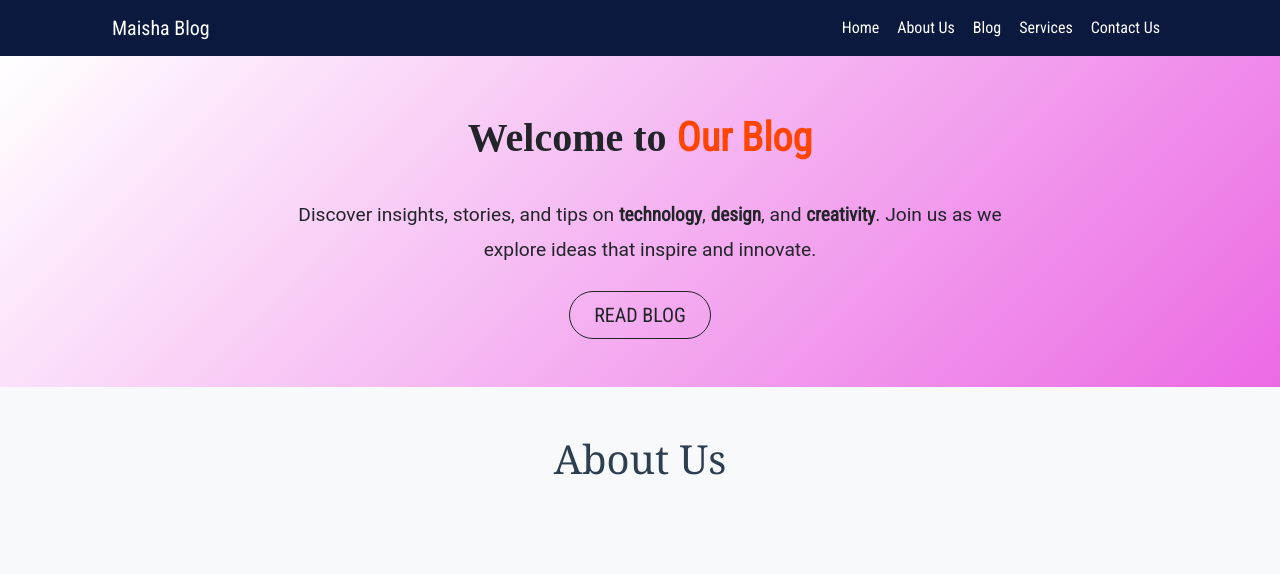
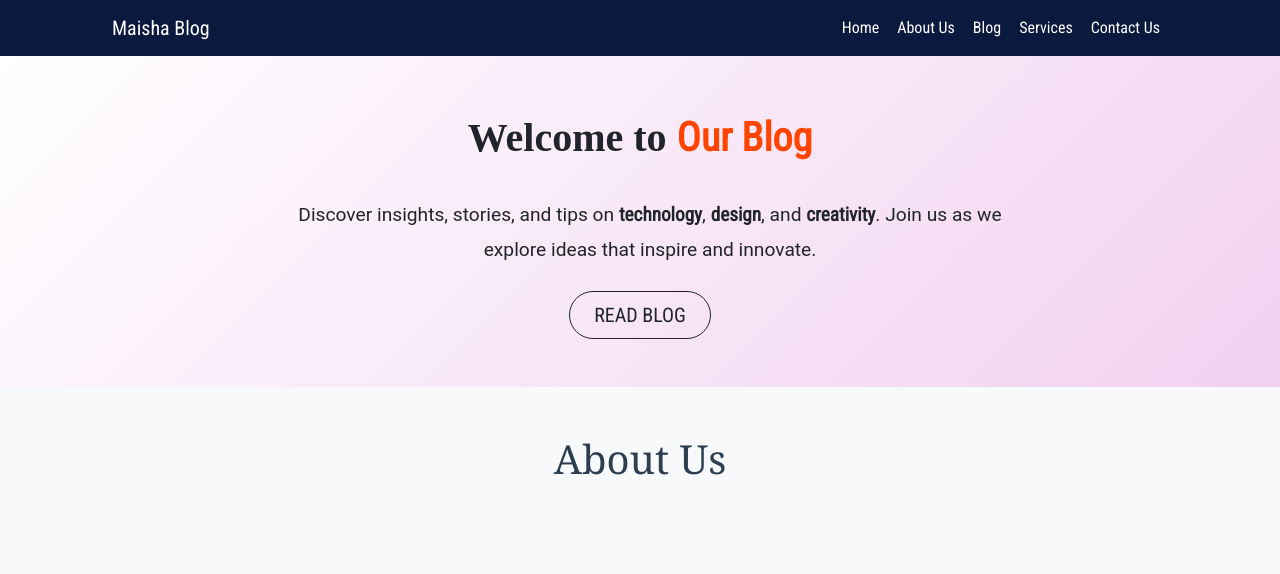
Before and after one commit to dev-musaddik/maishaBlog, a plain HTML site: page index.html in a window 1280 px wide. Shown: the top 574 px of the page. Drawn offline with nearby package versions, Linux system fonts and the light colour scheme.

Commit message:
blog update 2

```diff
--- a/index.html
+++ b/index.html
@@ -74,7 +74,7 @@
 <section
   id="banner"
   class="py-5"
-  style="background: linear-gradient(135deg, #ffffff, #eb6ae4); "
+  style="background: linear-gradient(135deg, #ffffff, #f2d1f1); "
 >
   <div class="container">
     <div class="row align-items-center text-center text-md-left">
```
